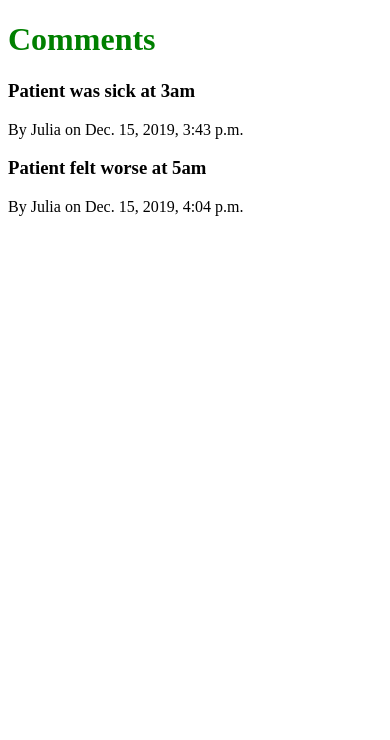
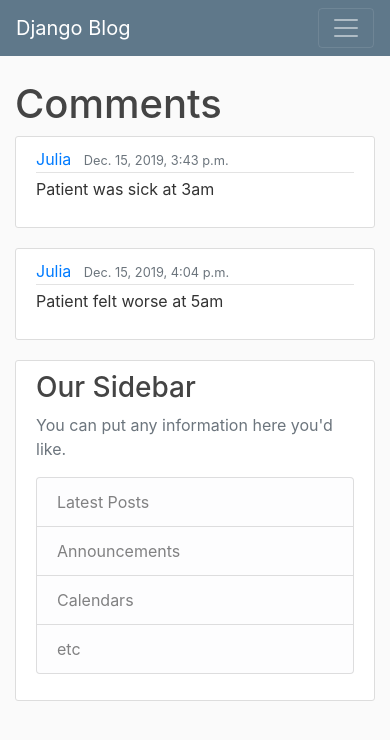
Before and after one commit to JuliaCichy/DOCmyPatient, a Django app: page /patientzone/ in a window 390 px wide. Shown: the top 740 px of the page. Run offline with Django 3.2, Linux system fonts and the light colour scheme; data comes from the database, SQL or seed files in the repository; some libraries are stand-ins or nearby versions.

Commit message:
adding reg page

```diff
--- a/DOCmyPatient/DOCmyPatient/settings.py
+++ b/DOCmyPatient/DOCmyPatient/settings.py
@@ -31,6 +31,7 @@ ALLOWED_HOSTS = []
 # Application definition
 
 INSTALLED_APPS = [
+    'users.apps.UsersConfig',
     'patientZone.apps.PatientzoneConfig',
     'django.contrib.admin',
     'django.contrib.auth',
--- a/DOCmyPatient/DOCmyPatient/urls.py
+++ b/DOCmyPatient/DOCmyPatient/urls.py
@@ -15,8 +15,10 @@ Including another URLconf
 """
 from django.contrib import admin
 from django.urls import path, include
+from users import views as user_views
 
 urlpatterns = [
     path('admin/', admin.site.urls),
+    path('register/', user_views.register, name='register'),
     path('patientzone/', include('patientZone.urls')),
 ]
--- a/DOCmyPatient/patientZone/static/patientZone/main.css
+++ b/DOCmyPatient/patientZone/static/patientZone/main.css
@@ -1,3 +1,84 @@
-h1 {
-    color:green;
+body {
+  background: #fafafa;
+  color: #333333;
+  margin-top: 5rem;
 }
+
+h1, h2, h3, h4, h5, h6 {
+  color: #444444;
+}
+
+ul {
+  margin: 0;
+}
+
+.bg-steel {
+  background-color: #5f788a;
+}
+
+.site-header .navbar-nav .nav-link {
+  color: #cbd5db;
+}
+
+.site-header .navbar-nav .nav-link:hover {
+  color: #ffffff;
+}
+
+.site-header .navbar-nav .nav-link.active {
+  font-weight: 500;
+}
+
+.content-section {
+  background: #ffffff;
+  padding: 10px 20px;
+  border: 1px solid #dddddd;
+  border-radius: 3px;
+  margin-bottom: 20px;
+}
+
+.article-title {
+  color: #444444;
+}
+
+a.article-title:hover {
+  color: #428bca;
+  text-decoration: none;
+}
+
+.article-content {
+  white-space: pre-line;
+}
+
+.article-img {
+  height: 65px;
+  width: 65px;
+  margin-right: 16px;
+}
+
+.article-metadata {
+  padding-bottom: 1px;
+  margin-bottom: 4px;
+  border-bottom: 1px solid #e3e3e3
+}
+
+.article-metadata a:hover {
+  color: #333;
+  text-decoration: none;
+}
+
+.article-svg {
+  width: 25px;
+  height: 25px;
+  vertical-align: middle;
+}
+
+.account-img {
+  height: 125px;
+  width: 125px;
+  margin-right: 20px;
+  margin-bottom: 16px;
+}
+
+.account-heading {
+  font-size: 2.5rem;
+}
--- /dev/null
+++ b/DOCmyPatient/patientZone/templates/docmypatient/base.html
@@ -0,0 +1,68 @@
+{% load static %}
+<!DOCTYPE html>
+<html>
+<head>
+     <!-- Required meta tags -->
+    <meta charset="utf-8">
+    <meta name="viewport" content="width=device-width, initial-scale=1, shrink-to-fit=no">
+
+    <!-- Bootstrap CSS -->
+    <link rel="stylesheet" href="https://maxcdn.bootstrapcdn.com/bootstrap/4.0.0/css/bootstrap.min.css" integrity="sha384-Gn5384xqQ1aoWXA+058RXPxPg6fy4IWvTNh0E263XmFcJlSAwiGgFAW/dAiS6JXm" crossorigin="anonymous">
+    <link rel="stylesheet" type="text/css" href="{% static 'patientZone/main.css' %}">
+
+    <title> DOCmyPatient </title>
+
+
+</head>
+<body>
+    <header class="site-header">
+        <nav class="navbar navbar-expand-md navbar-dark bg-steel fixed-top">
+            <div class="container">
+                <a class="navbar-brand mr-4" href="/">Django Blog</a>
+                <button class="navbar-toggler" type="button" data-toggle="collapse" data-target="#navbarToggle" aria-controls="navbarToggle" aria-expanded="false" aria-label="Toggle navigation">
+                <span class="navbar-toggler-icon"></span>
+                </button>
+                <div class="collapse navbar-collapse" id="navbarToggle">
+            <div class="navbar-nav mr-auto">
+                <a class="nav-item nav-link" href="/">Home</a>
+                <a class="nav-item nav-link" href="/about">logout</a>
+            </div>
+        <!-- Navbar Right Side -->
+            <div class="navbar-nav">
+            <a class="nav-item nav-link" href="#">Login</a>
+            <a class="nav-item nav-link" href="#">Register</a>
+        </div>
+      </div>
+    </div>
+  </nav>
+</header>
+    <main role="main" class="container">
+  <div class="row">
+    <div class="col-md-8">
+      {% block content %}{% endblock %}
+        </div>
+        <div class="col-md-4">
+          <div class="content-section">
+            <h3>Our Sidebar</h3>
+            <p class='text-muted'>You can put any information here you'd like.
+              <ul class="list-group">
+                <li class="list-group-item list-group-item-light">Latest Posts</li>
+                <li class="list-group-item list-group-item-light">Announcements</li>
+                <li class="list-group-item list-group-item-light">Calendars</li>
+                <li class="list-group-item list-group-item-light">etc</li>
+              </ul>
+            </p>
+          </div>
+        </div>
+      </div>
+    </main>
+
+
+
+    <!-- Optional JavaScript -->
+    <!-- jQuery first, then Popper.js, then Bootstrap JS -->
+    <script src="https://code.jquery.com/jquery-3.2.1.slim.min.js" integrity="sha384-KJ3o2DKtIkvYIK3UENzmM7KCkRr/rE9/Qpg6aAZGJwFDMVNA/GpGFF93hXpG5KkN" crossorigin="anonymous"></script>
+    <script src="https://cdnjs.cloudflare.com/ajax/libs/popper.js/1.12.9/umd/popper.min.js" integrity="sha384-ApNbgh9B+Y1QKtv3Rn7W3mgPxhU9K/ScQsAP7hUibX39j7fakFPskvXusvfa0b4Q" crossorigin="anonymous"></script>
+    <script src="https://maxcdn.bootstrapcdn.com/bootstrap/4.0.0/js/bootstrap.min.js" integrity="sha384-JZR6Spejh4U02d8jOt6vLEHfe/JQGiRRSQQxSfFWpi1MquVdAyjUar5+76PVCmYl" crossorigin="anonymous"></script>
+</body>
+</html>
--- a/DOCmyPatient/patientZone/templates/docmypatient/patientZone.html
+++ b/DOCmyPatient/patientZone/templates/docmypatient/patientZone.html
@@ -1,17 +1,16 @@
+{% extends "docmypatient/base.html" %}
 {% load static %}
-<!DOCTYPE html>
-<html lang="en">
-<head>
-    <meta charset="UTF-8">
-    <link rel="stylesheet" href="{% static 'patientZone/main.css' %}">
-    <title></title>
-</head>
-<body>
+{% block content %}
     <h1>Comments</h1>
     {% for notes in comments %}
-        <h3>{{ notes.nurse_comment }}</h3>
-        <p>By {{ notes.nurse_name }} on {{ notes.date_posted }}</p>
+        <article class="media content-section">
+          <div class="media-body">
+            <div class="article-metadata">
+              <a class="mr-2" href="#">{{ notes.nurse_name }}</a>
+              <small class="text-muted">{{ notes.date_posted }}</small>
+            </div>
+            <p class="article-content">{{ notes.nurse_comment}}</p>
+          </div>
+        </article>
     {% endfor %}
-
-</body>
-</html>
+{% endblock content %}
```
Also changed, not shown: DOCmyPatient/users/templates/users/register.html (added, +20 -0 lines), DOCmyPatient/users/views.py (+13 -2 lines).
